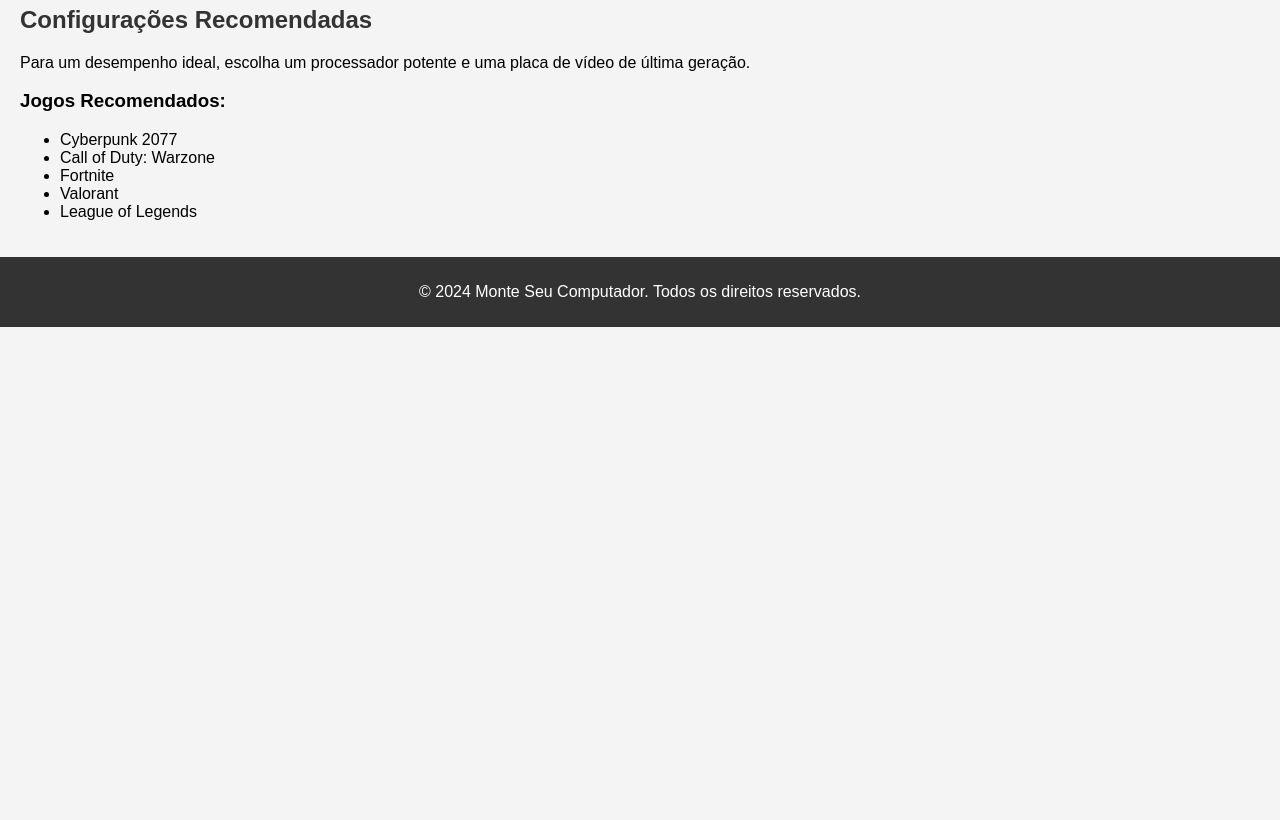
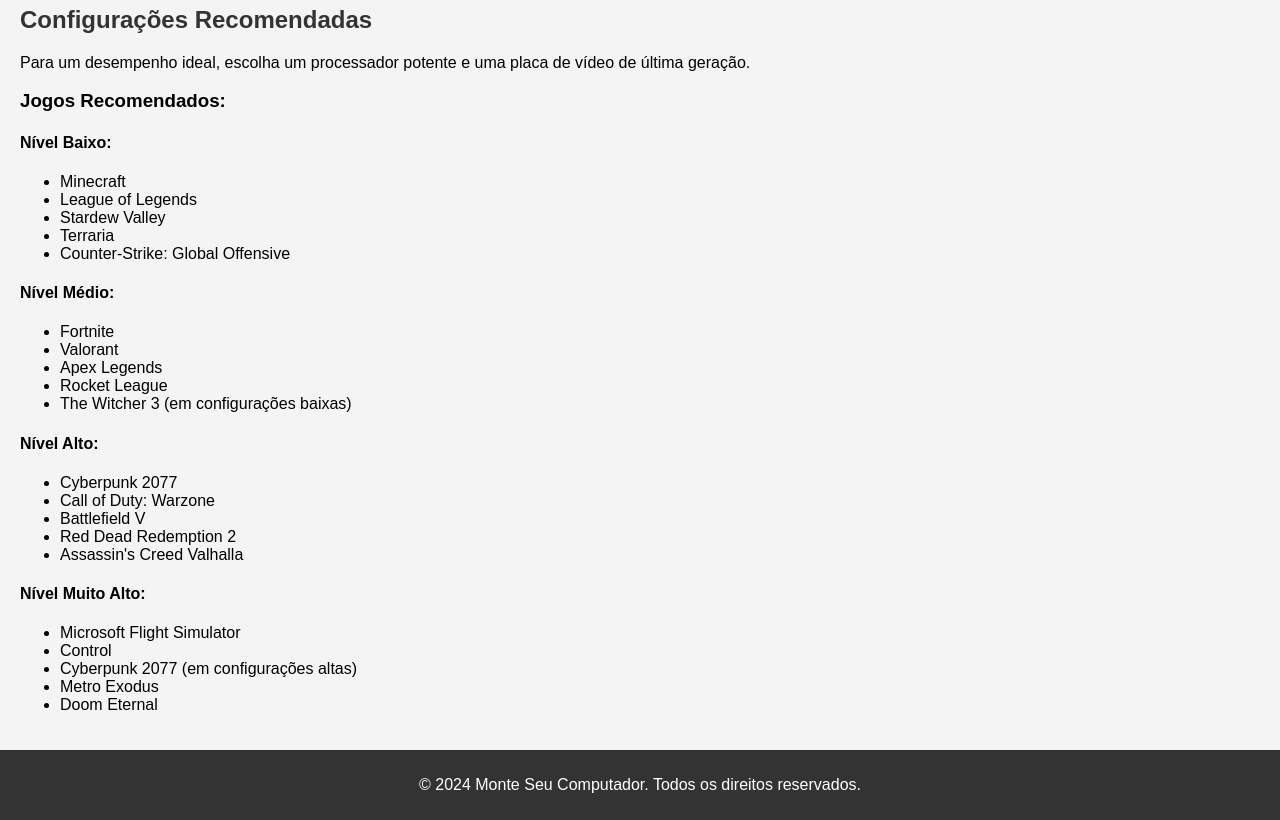
Before and after one commit to Leonardo-26-2A/siteleolegal, a plain HTML site: page index.html in a window 1280 px wide. Shown: the part 1060-1880 px from the top of the page. Before the commit the page ends 1387 px from the top, so only its background shows below. Drawn offline with Linux system fonts and the light colour scheme.

Commit message:
Update index.html

```diff
--- a/index.html
+++ b/index.html
@@ -104,17 +104,47 @@
             <h2>Configurações Recomendadas</h2>
             <p>Para um desempenho ideal, escolha um processador potente e uma placa de vídeo de última geração.</p>
             <h3>Jogos Recomendados:</h3>
-            <ul>
-                <li>Cyberpunk 2077</li>
-                <li>Call of Duty: Warzone</li>
-                <li>Fortnite</li>
-                <li>Valorant</li>
-                <li>League of Legends</li>
-            </ul>
+            <div id="jogos-recomendados">
+                <h4>Nível Baixo:</h4>
+                <ul>
+                    <li>Minecraft</li>
+                    <li>League of Legends</li>
+                    <li>Stardew Valley</li>
+                    <li>Terraria</li>
+                    <li>Counter-Strike: Global Offensive</li>
+                </ul>
+                <h4>Nível Médio:</h4>
+                <ul>
+                    <li>Fortnite</li>
+                    <li>Valorant</li>
+                    <li>Apex Legends</li>
+                    <li>Rocket League</li>
+                    <li>The Witcher 3 (em configurações baixas)</li>
+                </ul>
+                <h4>Nível Alto:</h4>
+                <ul>
+                    <li>Cyberpunk 2077</li>
+                    <li>Call of Duty: Warzone</li>
+                    <li>Battlefield V</li>
+                    <li>Red Dead Redemption 2</li>
+                    <li>Assassin's Creed Valhalla</li>
+                </ul>
+                <h4>Nível Muito Alto:</h4>
+                <ul>
+                    <li>Microsoft Flight Simulator</li>
+                    <li>Control</li>
+                    <li>Cyberpunk 2077 (em configurações altas)</li>
+                    <li>Metro Exodus</li>
+                    <li>Doom Eternal</li>
+                </ul>
+            </div>
         </section>
     </main>
     <footer>
         <p>&copy; 2024 Monte Seu Computador. Todos os direitos reservados.</p>
+        <div id="descricao-site" style="position: fixed; bottom: 10px; right: 10px; background: #fff; padding: 10px; border: 1px solid #ccc; border-radius: 5px;">
+            <p>Monte Seu Computador é um site onde você pode escolher componentes de hardware e montar seu PC dos sonhos. Com as opções disponíveis, é fácil visualizar o desempenho que você pode esperar em diferentes jogos.</p>
+        </div>
     </footer>
 
     <script>
```
